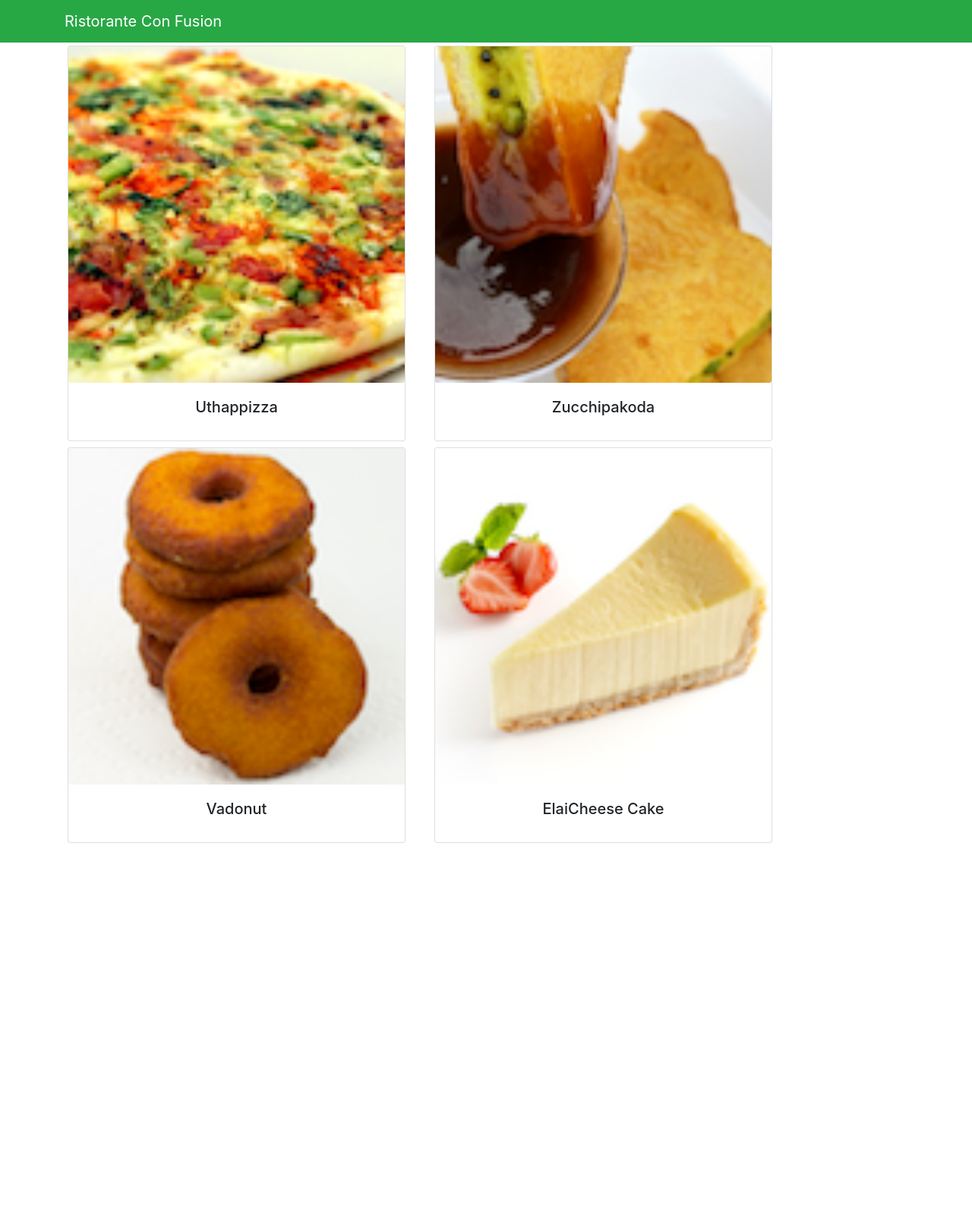
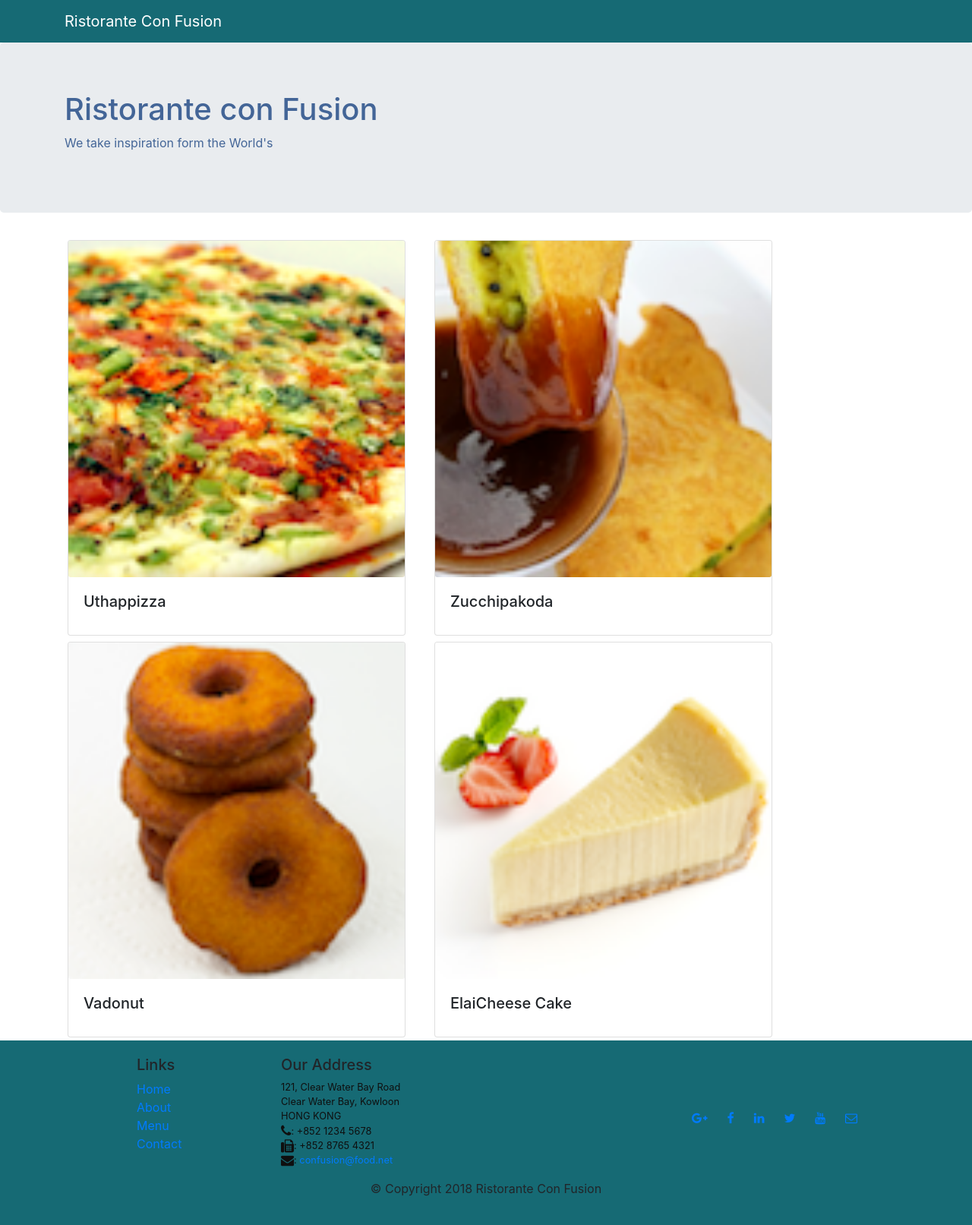
Before and after one commit to SonCrits/ReactJSreDev, a React (Create React App) app: page / in a window 1280 px wide. Shown: the whole page at 76% size. Before the commit the page ends 1114 px from the top, so only its background shows below. Built offline with nearby package versions, Linux system fonts and the light colour scheme.

Commit message:
Header and Footer

```diff
--- a/src/App.css
+++ b/src/App.css
@@ -1,38 +1,33 @@
-.App {
-  text-align: center;
+.row-header{
+  margin:0px auto;
+  padding:0px auto;
 }
 
-.App-logo {
-  height: 40vmin;
-  pointer-events: none;
+.row-content {
+  margin:0px auto;
+  padding: 50px 0px 50px 0px;
+  border-bottom: 1px ridge;
+  min-height:400px;
 }
 
-@media (prefers-reduced-motion: no-preference) {
-  .App-logo {
-    animation: App-logo-spin infinite 20s linear;
-  }
+.footer{
+  background-color: #166a74;
+  margin:0px auto;
+  padding: 20px 0px 20px 0px;
+}
+.jumbotron {
+  padding:70px 30px 70px 30px;
+  margin:0px auto;
+  background: #9575CD ;
+  color:rgb(67, 101, 151);
 }
 
-.App-header {
-  background-color: #282c34;
-  min-height: 100vh;
-  display: flex;
-  flex-direction: column;
-  align-items: center;
-  justify-content: center;
-  font-size: calc(10px + 2vmin);
-  color: white;
+address{
+  font-size:80%;
+  margin:0px;
+  color:#0f0f0f;
 }
 
-.App-link {
-  color: #61dafb;
+.navbar-dark {
+  background-color: #166a74;
 }
-
-@keyframes App-logo-spin {
-  from {
-    transform: rotate(0deg);
-  }
-  to {
-    transform: rotate(360deg);
-  }
-}
--- a/src/App.js
+++ b/src/App.js
@@ -2,6 +2,7 @@
 import React , {Component} from 'react';
 import Main from './components/MainComponent';
 import "bootstrap/dist/css/bootstrap.min.css";
+import 'font-awesome/css/font-awesome.css';
 
 class App extends Component {
 
--- /dev/null
+++ b/src/components/FooterComponent.js
@@ -0,0 +1,50 @@
+import React from 'react';
+
+function Footer(props) {
+    return(
+    <div className="footer">
+        <div className="container">
+            <div className="row justify-content-center">
+                <div className="col-4 offset-1 col-sm-2">
+                    <h5>Links</h5>
+                    <ul className="list-unstyled">
+                        <li><a href="#">Home</a></li>
+                        <li><a href="#">About</a></li>
+                        <li><a href="#">Menu</a></li>
+                        <li><a href="contactus.html">Contact</a></li>
+                    </ul>
+                </div>
+                <div className="col-7 col-sm-5">
+                    <h5>Our Address</h5>
+                    <address>
+		              121, Clear Water Bay Road<br />
+		              Clear Water Bay, Kowloon<br />
+		              HONG KONG<br />
+		              <i className="fa fa-phone fa-lg"></i>: +852 1234 5678<br />
+		              <i className="fa fa-fax fa-lg"></i>: +852 8765 4321<br />
+		              <i className="fa fa-envelope fa-lg"></i>: <a href="mailto:confusion@food.net">
+                         confusion@food.net</a>
+                    </address>
+                </div>
+                <div className="col-12 col-sm-4 align-self-center">
+                    <div className="text-center">
+                        <a className="btn btn-social-icon btn-google" href="http://google.com/+"><i className="fa fa-google-plus"></i></a>
+                        <a className="btn btn-social-icon btn-facebook" href="http://www.facebook.com/profile.php?id="><i className="fa fa-facebook"></i></a>
+                        <a className="btn btn-social-icon btn-linkedin" href="http://www.linkedin.com/in/"><i className="fa fa-linkedin"></i></a>
+                        <a className="btn btn-social-icon btn-twitter" href="http://twitter.com/"><i className="fa fa-twitter"></i></a>
+                        <a className="btn btn-social-icon btn-google" href="http://youtube.com/"><i className="fa fa-youtube"></i></a>
+                        <a className="btn btn-social-icon" href="mailto:"><i className="fa fa-envelope-o"></i></a>
+                    </div>
+                </div>
+            </div>
+            <div className="row justify-content-center">
+                <div className="col-auto">
+                    <p>© Copyright 2018 Ristorante Con Fusion</p>
+                </div>
+            </div>
+        </div>
+    </div>
+    )
+}
+
+export default Footer;
--- /dev/null
+++ b/src/components/HeaderComponent.js
@@ -0,0 +1,28 @@
+import React, {Component} from "react";
+import { Jumbotron, Navbar, NavbarBrand } from 'reactstrap';
+
+class Header extends Component {
+    render(){
+        return(
+            <>
+                <Navbar dark>
+                    <div className="container">
+                        <NavbarBrand href='/'>Ristorante Con Fusion</NavbarBrand>
+                    </div>
+                </Navbar>
+                <Jumbotron>
+                    <div className="container">
+                        <div className="row">
+                            <div className="col-12 col-sm-6">
+                                <h1>Ristorante con Fusion</h1>
+                                <p>We take inspiration form the World's</p>
+                            </div>
+                        </div>
+                    </div>
+                </Jumbotron>
+            </>
+        )
+    }
+}
+
+export default Header;
--- a/src/components/MainComponent.js
+++ b/src/components/MainComponent.js
@@ -3,6 +3,8 @@
 import DishDetail from './DishdetailComponent';
 import { DISHES } from '../shared/dishes';
 import NavbarMod from './NavBarComponent';
+import Header from './HeaderComponent';
+import Footer from './FooterComponent';
 
 class Main extends Component {
   constructor(props){
@@ -22,11 +24,12 @@
   render(){
     return(
       <div>
-        <NavbarMod />
+        <Header />
         <Menu dishes = {this.state.dishes}
           onClick = {(dishId) => this.onSelectDish(dishId)} />
         <DishDetail dish = {this.state.dishes.filter(
           (dish) => dish.id === this.state.selectedDish)[0]} />
+        <Footer />
       </div>
     )
   }
```
Also changed, not shown: public/explain/headerAndFooter.txt (added).
